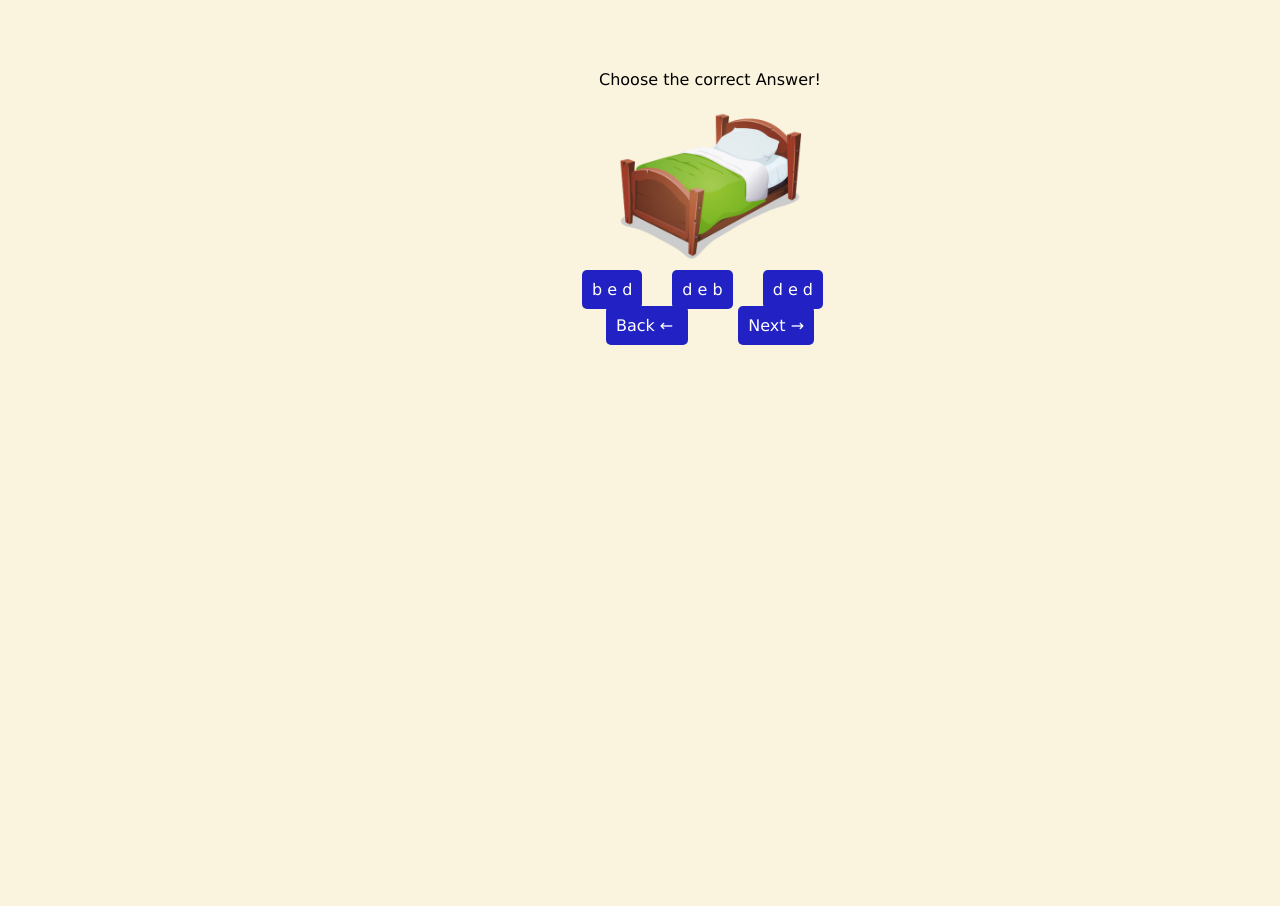
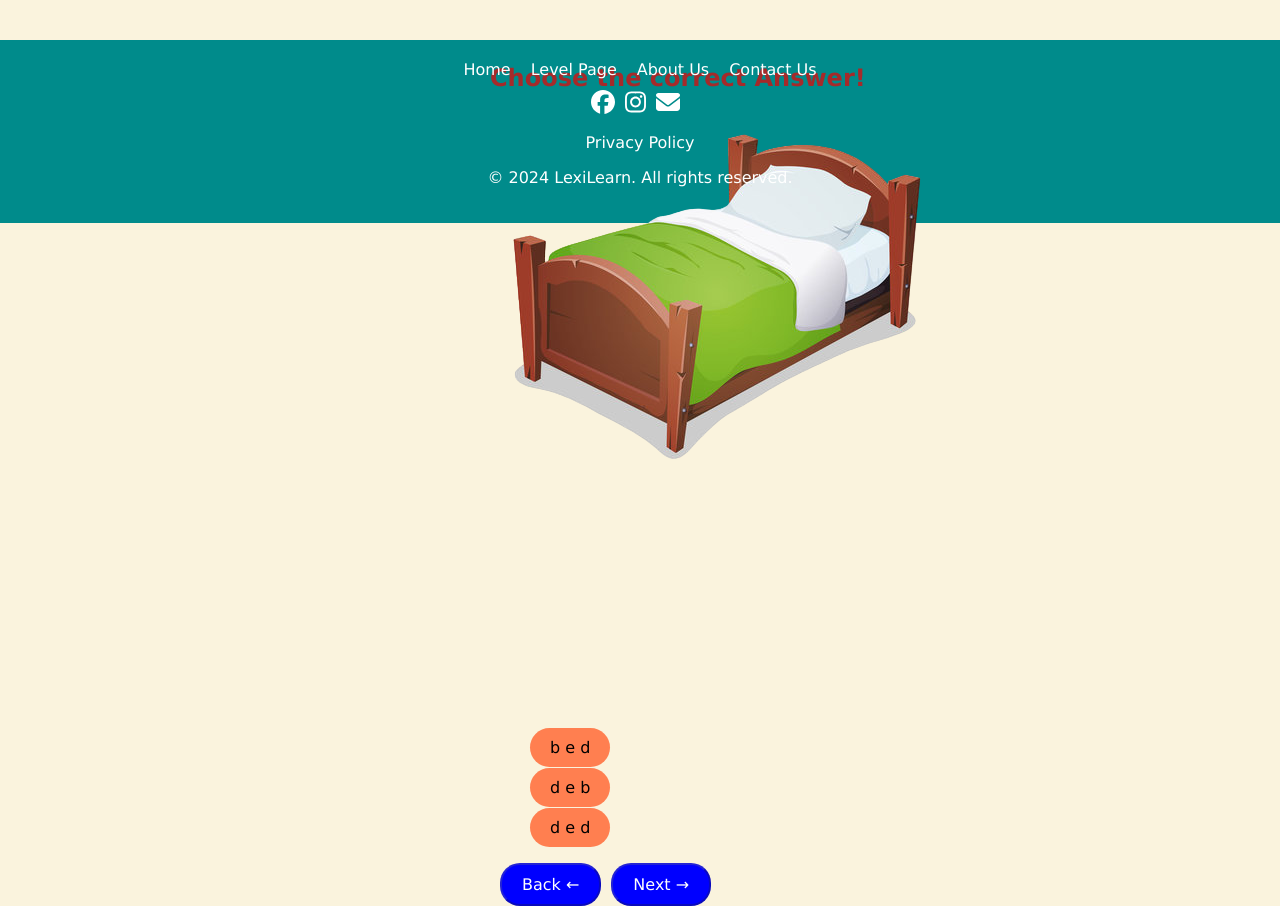
Before and after one commit to Raabi-ya/LexiLearn, a React (Create React App) app in the folder lexilearn/: page /PlacementTest in a window 1280 px wide. Shown: the part 312-1218 px from the top of the page. Before the commit the page ends 820 px from the top, so only its background shows below. Built offline with nearby package versions, Linux system fonts and the light colour scheme; no server answers; sample sign-in values are in the browser's storage.

Commit message:
Pre Test css changed

```diff
--- a/lexilearn/src/Level4.css
+++ b/lexilearn/src/Level4.css
@@ -7,6 +7,11 @@
     width: 300px;
     height: 300px;
     margin-bottom: 10px;
+}
+
+.l4-top-image-small img{
+    height: auto;
+    max-width: 100%;
 }
 
 .l4-top-image-small img{
--- a/lexilearn/src/PlacementTest.css
+++ b/lexilearn/src/PlacementTest.css
@@ -1,86 +1,56 @@
-body {
-    display: flex;
-    justify-content: center;
-    height: 100vh;
-    margin: 0;
-    padding: 10px ;
-    background-color: #FAF3DD;
-    font-family:Verdana, Geneva, Tahoma, sans-serif;
-
-
-  }
-
-  .quiz-container {
-    padding: 20px;
-    width: 400px;
-    text-align: center;
-    margin-top: -20px;
-
-  }
-
-  .image-pretest {
+.image-pretest{
   height: 300px;
   width: 300px;
   margin: 0 auto;
-
 }
 
-  .image-pretest img {
+.image-pretest img{
   height: auto;
   max-width: 100%;
 }
 
-
-  p {
-    margin-bottom: 15px;
+.pre-quiz-container{
+  width: 600px;
+  height: 600px;
+  font-family: Verdana, Geneva, Tahoma, sans-serif;
 }
 
-  ul {
-    list-style: none;
-    padding: 0;
+.pre-quiz-container h2{
+  color: brown;
 }
 
-  li {
-    margin-bottom:1px;
+.pre-quiz-image{
+  height: 600px;
+  width: 600px;
 }
 
-
-  pretest-button {
-    padding: 10px;
-    margin-top: 10px;
-    background-color:rgb(34, 34, 196);
-    color:white;
-    border: none;
-    border-radius: 5px;
-    cursor: pointer;
-    transition: background-color 0.3s;
-    padding-top:10px ;
-
-
+.pre-quiz-image img{
+  height: auto;
+  max-width: 100%;
 }
 
-  pretest-button:hover {
-    background-color: #0e6bce;
+.pre-vertical-options li{
+  list-style-type: none;
+  margin-bottom: 1px;
 }
-  ul.vertical-options {
+
+.pre-vertical-options ul{
   display: flex;
   flex-direction: row;
-    margin-left: 15px;
-    justify-content: center;
 }
-  .answer-pretest-button{
-    margin-right: 30px;
 
+.answer-pretest-button button{
+  background-color: coral;
+  border-radius: 20px;
+  padding: 10px 20px;
+  border: none;
 }
-  .quiz-quit{
 
-    padding: 20px;
-    border-radius: 10px;
-    width: 400px;
-    text-align: center;
-
-
+.pretest-next-button button{
+  background-color: blue;
+  color: white;
+  font-family: Verdana, Geneva, Tahoma, sans-serif;
+  padding: 10px 20px;
+  border-radius: 20px;
+  margin-left: 10px;
 }
-  .pretest-next-button{
-    margin-top: 20px;
-  }
--- a/lexilearn/src/PlacementTest.js
+++ b/lexilearn/src/PlacementTest.js
@@ -1,7 +1,8 @@
 import React, { useState } from 'react';
 import './PlacementTest.css';
+import Footer from'./Footer';
 
-const Quiz = () => {
+const PlacementTest = () => {
   const [currentQuestion, setCurrentQuestion] = useState(0);
   const [score, setScore] = useState(0);
   const [quizCompleted, setQuizCompleted] = useState(false);
@@ -10,25 +11,25 @@ const Quiz = () => {
 
   const questions = [
     {
-      question: "Choose the correct Answer!",
+      //question: "Choose the correct Answer!",
       options: ["b e d", "d e b", "d e d",],
       correctAnswer: "b e d",
       imagehint :"bed.png"
     },
     {
-      question: "Choose the correct Answer!",
+      //question: "Choose the correct Answer!",
       options: ["g o d", "b o g", "d o g",],
       correctAnswer: "d o g",
       imagehint :"dog.png"
     },
     {
-      question: "Choose the correct Answer !",
+     // question: "Choose the correct Answer !",
       options: ["b r i d", "b i r d", "d i r b", ],
       correctAnswer: "b i r d",
       imagehint :"Bird.png"
     },
     {
-      question: "Choose the correct Answer!",
+      //question: "Choose the correct Answer!",
       options: ["q u e e n", " p u e e n", " q n e e u", ],
       correctAnswer: "q u e e n",
       imagehint :"queen.png"
@@ -68,34 +69,36 @@ const Quiz = () => {
     }
   };
 
-  const quitQuiz = () => {
-    alert(`Quiz terminated. Your score is ${score} out of ${questions.length}`);
+  /*const quitQuiz = () => {
+    alert(`Quiz terminated. Your score is ${score} out of ${questions.length}`);*/
     // You may choose to reset the quiz or redirect the user to another page
-  };
+  /*};*/
 
   return (
+    <div>
+    <div className='pretest'>
     <div className ="image-pretest" >
       <img src="./pretest.png" alt='pretest logo'/>
       {!quizCompleted && (
-        <div className="quiz-container" >
-          <p>{questions[currentQuestion].question}</p>
-          <div className="quiz-image">
+        <div className="pre-quiz-container" >
+          <h2>Choose the correct Answer!</h2>
+          <div className="pre-quiz-image">
             {questions[currentQuestion].imagehint && (
-              <img src={questions[currentQuestion].imagehint} alt={`hint for question ${currentQuestion + 1}`} style={{ maxWidth: '50%' }} />
+              <img src={questions[currentQuestion].imagehint} alt={`hint for question ${currentQuestion + 1}`} />
             )}
           </div>
-          <ul className="vertical-options">
+          <ul className="pre-vertical-options">
             {questions[currentQuestion].options.map((option, index) => (
               <li key={index}>
                 <div className="answer-pretest-button">
-                  <pretest-button onClick={() => handleAnswer(option)}>{option} </pretest-button>
+                  <button onClick={() => handleAnswer(option)}>{option} </button>
                 </div>
               </li>
             ))}
           </ul>
-          <div className="pretest-next button">
-            <pretest-button onClick={prevQuestion} style={{marginRight: '50px'}} disabled={currentQuestion === 0}>Back ← </pretest-button>
-            <pretest-button onClick={nextQuestion} disabled={!answered}>Next →</pretest-button>
+          <div className="pretest-next-button">
+            <button onClick={prevQuestion} disabled={currentQuestion === 0}>Back ← </button>
+            <button onClick={nextQuestion} disabled={!answered}>Next →</button>
           </div>
         </div>
       )}
@@ -105,13 +108,16 @@ const Quiz = () => {
           <p>Quiz completed! Your score is {score} out of {questions.length}</p>
           <p>Suggested Level: </p>
           <div>
-            <pretest-button style={{ marginRight: '20px' }}>{level} </pretest-button>
-            <pretest-button style={{ marginLeft: '20px' }}>Select Level</pretest-button>
+            <button>{level} </button>
+            <button>Select Level</button>
           </div>
         </div>
       )}
     </div>
+    </div>
+    <div><Footer /></div>
+    </div>
   );
 };
 
-export default Quiz;
+export default PlacementTest;
```
Lines whose indentation alone changed are shown as unchanged.
